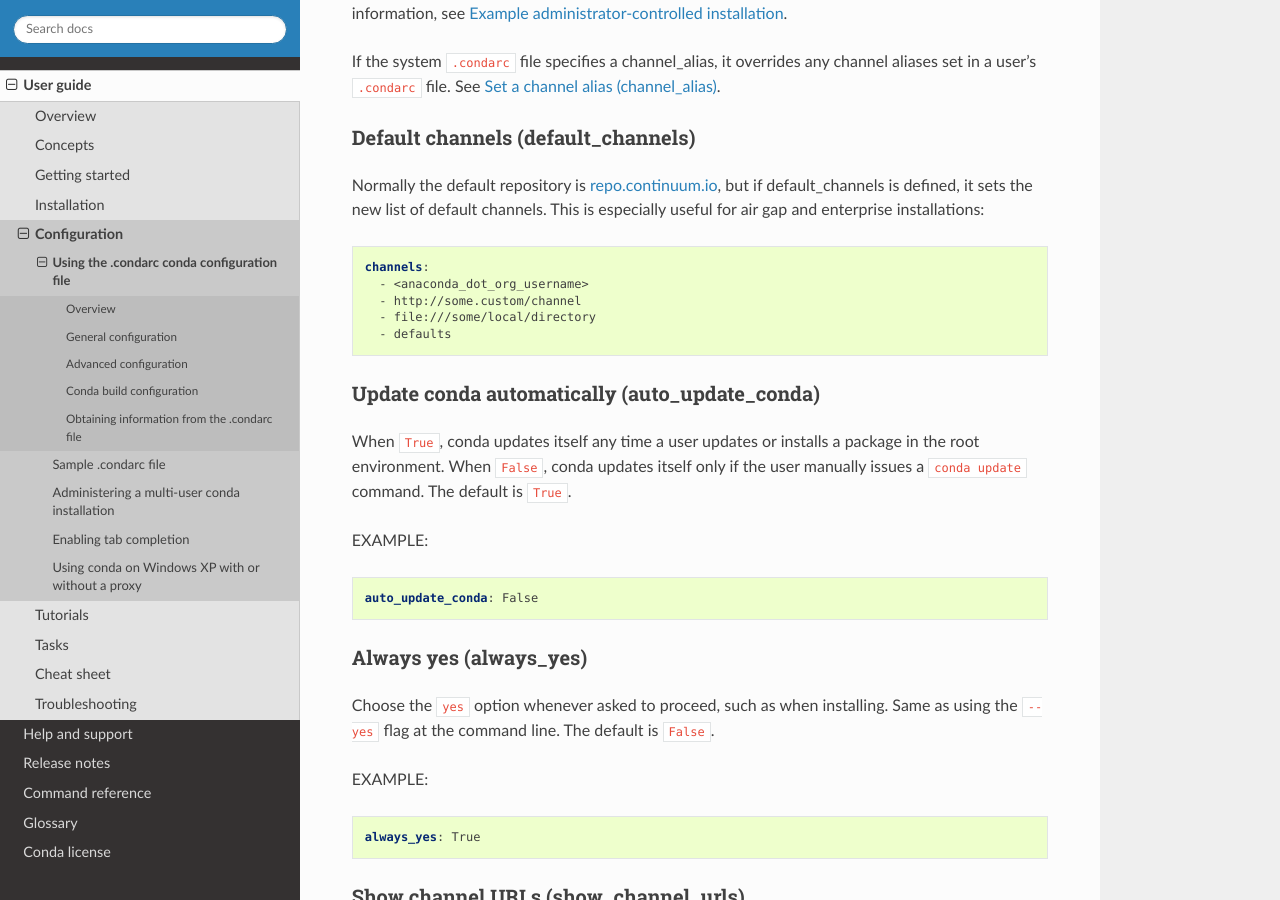
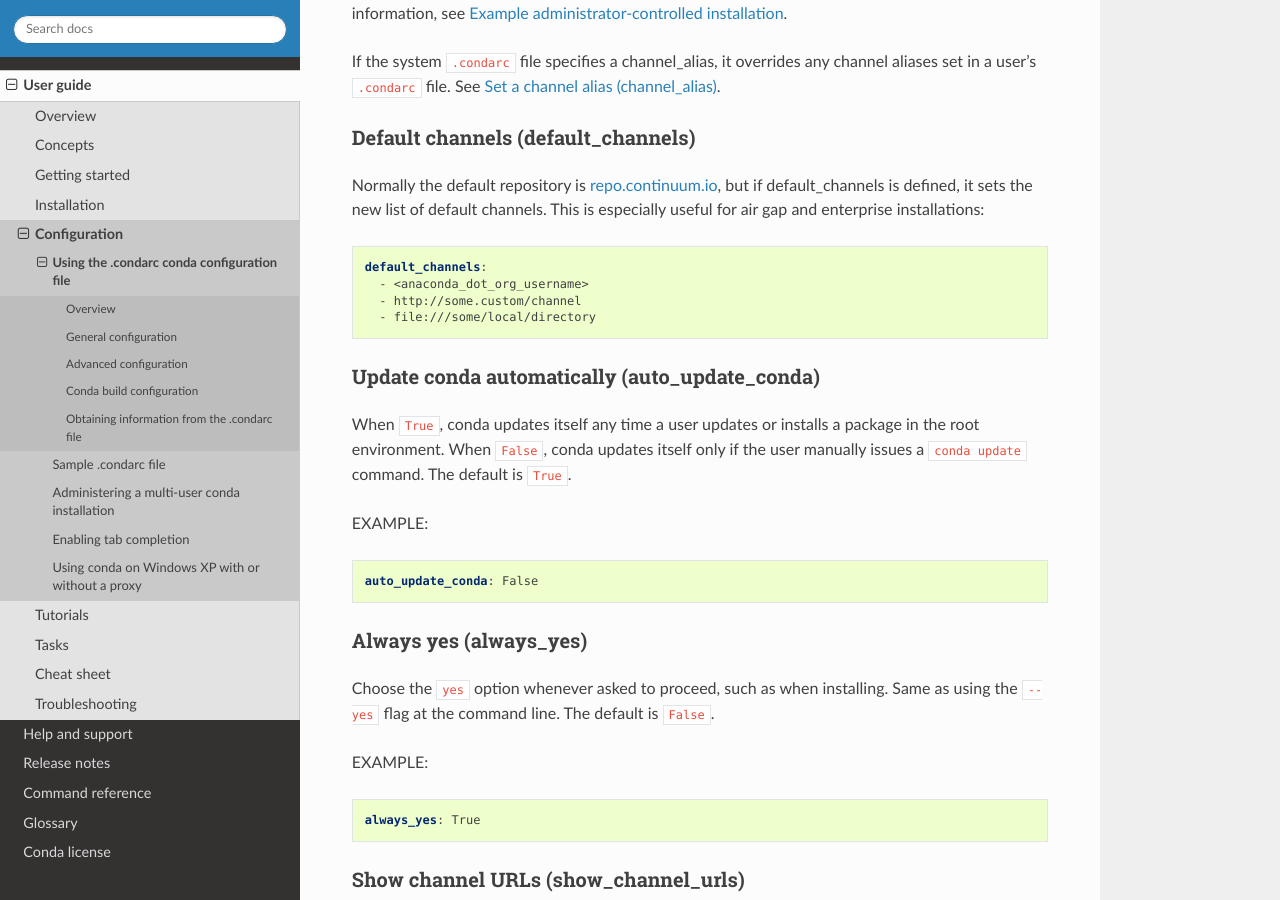
Before and after one commit to conda/conda-docs, a Sphinx documentation site: the page built from docs/source/user-guide/configuration/use-condarc.rst, in a window 1280 px wide and 900 px high, scrolled down 3411 px. Built offline with Sphinx 7.4.7 and the Read the Docs theme 2.0.0, drawn with Linux system fonts in a browser that asks for light colours.

Commit message:
Update the default_channels example
Use the `default_channels` name -- instead of `channels` -- and drop `defaults` since that doesn't make sense when that's what you're redefining.

```diff
--- a/docs/source/user-guide/configuration/use-condarc.rst
+++ b/docs/source/user-guide/configuration/use-condarc.rst
@@ -157,11 +157,10 @@
 
 .. code-block:: yaml
 
-  channels:
+  default_channels:
     - <anaconda_dot_org_username>
     - http://some.custom/channel
     - file:///some/local/directory
-    - defaults
 
 Update conda automatically (auto_update_conda)
 ----------------------------------------------
```
